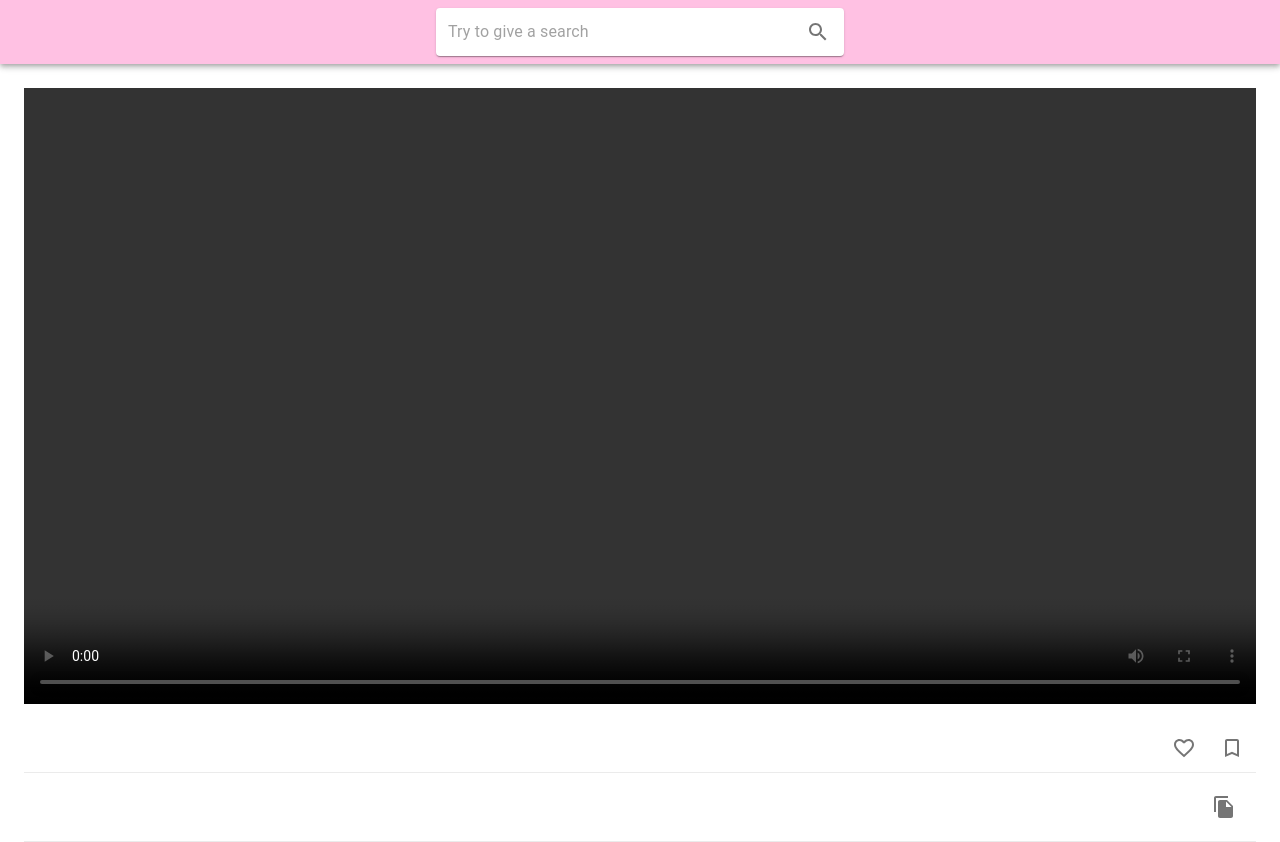
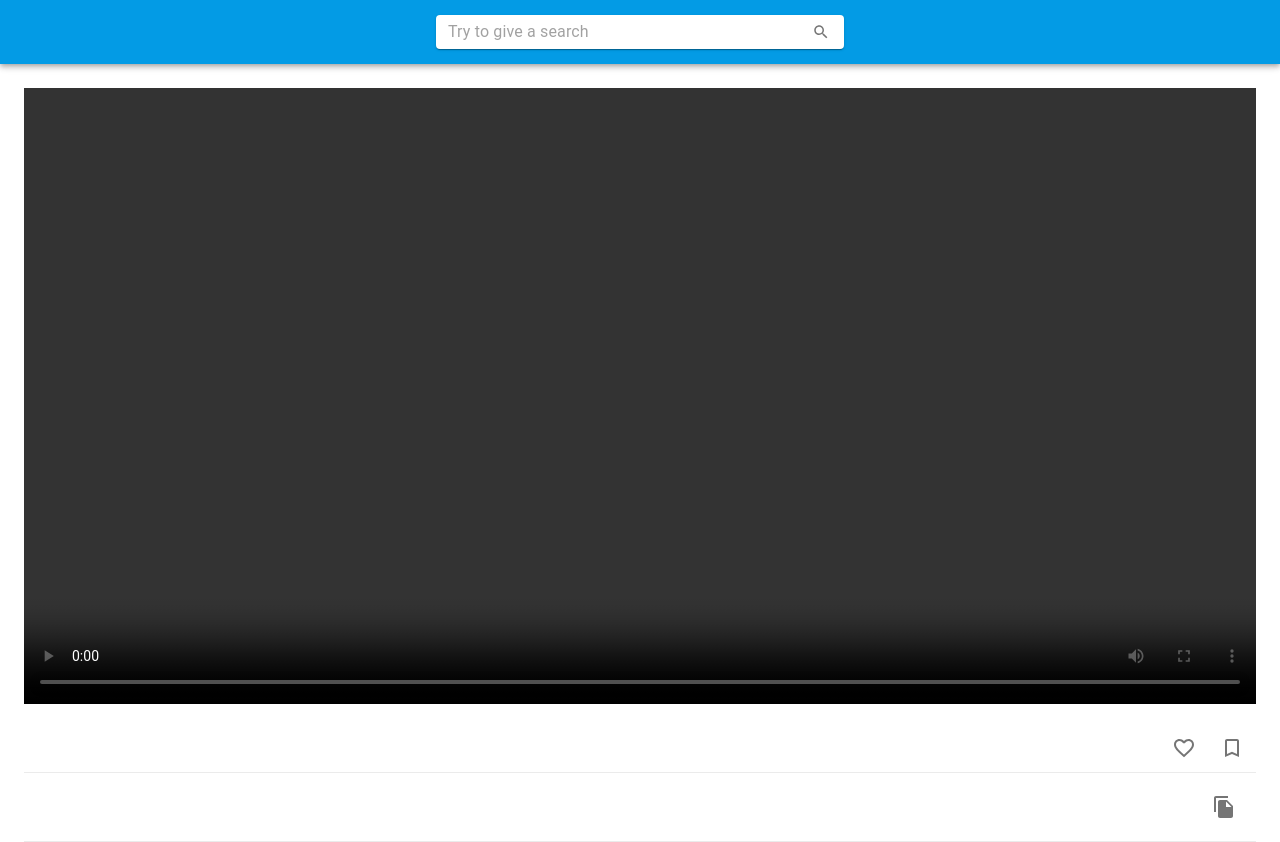
Before and after one commit to chengruixin/file-explorer, a React (Create React App) app in the folder client/: page /video in a window 1280 px wide. Built offline with nearby package versions, Linux system fonts and the light colour scheme.

Commit message:
add styles

```diff
--- a/client/src/App.js
+++ b/client/src/App.js
@@ -20,9 +20,7 @@ function App() {
         <IndexContext>
             <Router>
                 <NavBar setSearchQuery={setSearchQuery} />
-                <main>
-                    <MainRoute />
-                </main>
+                <MainRoute />
             </Router>
         </IndexContext>
     )
--- a/client/src/components/MainRoute.js
+++ b/client/src/components/MainRoute.js
@@ -1,13 +1,24 @@
 import { Route, Switch } from 'react-router-dom'
 import Videos from './Videos'
 import VideoDisplay from './VideoDisplay'
+import { makeStyles } from '@material-ui/core/styles'
+import { colors } from '@material-ui/core'
+
+const useStyles = makeStyles((theme) => ({
+    // root: {
+    //     backgroundColor: colors.,
+    // },
+}))
 
 function MainRoute() {
+    const classes = useStyles()
     return (
-        <Switch>
-            <Route exact path="/" component={Videos} />
-            <Route path="/video" component={VideoDisplay} />
-        </Switch>
+        <main className={classes.root}>
+            <Switch>
+                <Route exact path="/" component={Videos} />
+                <Route path="/video" component={VideoDisplay} />
+            </Switch>
+        </main>
     )
 }
 
--- a/client/src/components/NavBar.js
+++ b/client/src/components/NavBar.js
@@ -1,10 +1,12 @@
-import React, { useEffect } from 'react'
+import React, { useEffect, useState } from 'react'
 import {
     Paper,
     InputBase,
     IconButton,
     AppBar,
     Toolbar,
+    colors,
+    CircularProgress,
 } from '@material-ui/core'
 import { makeStyles } from '@material-ui/core/styles'
 import SearchIcon from '@material-ui/icons/Search'
@@ -14,13 +16,15 @@ import { useHistory, useRouteMatch } from 'react-router'
 
 const useStyles = makeStyles((theme) => ({
     appBar: {
-        backgroundColor: '#ffc1e3',
+        backgroundColor: colors.lightBlue[600],
+        // height: 70
     },
     paperWrapper: {
         padding: '2px 4px',
         display: 'flex',
         alignItems: 'center',
         width: 400,
+        height : 30
     },
     toolBar: {
         display: 'flex',
@@ -52,19 +56,26 @@ function SearchInput() {
     const [_, setQueryData] = useQueryData()
     const history = useHistory()
     const { isExact } = useRouteMatch()
+    const [isSearching, setIsSearching] = useState(false)
     const handleOnSearchClick = async () => {
+        if (isSearching) {
+            return
+        }
+        console.log('triggered')
+        setIsSearching(true)
         const searchValue = document.querySelector('#search').value
 
-        if(!searchValue || searchValue.length === 0) {
-            console.log("stoped");
-            return;
+        if (!searchValue || searchValue.length === 0) {
+            console.log('stoped')
+            return
         }
         const videos = await fetchVideos(searchValue)
         setQueryData(videos)
 
-        if(!isExact) {
-            history.push("/")
+        if (!isExact) {
+            history.push('/')
         }
+        setIsSearching(false)
     }
     return (
         <Paper component="div" className={classes.paperWrapper}>
@@ -73,14 +84,22 @@ function SearchInput() {
                 id="search"
                 placeholder="Try to give a search"
                 inputProps={{ 'aria-label': 'Try to give a search' }}
+                onKeyPressCapture={(e) => {
+                    if (e.code === 'Enter') {
+                        handleOnSearchClick()
+                    }
+                }}
             />
+
             <IconButton
                 type="submit"
                 className={classes.iconButton}
                 aria-label="search"
                 onClick={handleOnSearchClick}
             >
-                <SearchIcon />
+                {isSearching ? <CircularProgress size={18} /> : <SearchIcon style={{ fontSize : 18}} />}
+                {/* <SearchIcon />
+                <CircularProgress size={20} /> */}
             </IconButton>
         </Paper>
     )
--- a/client/src/components/VideoDisplay/index.js
+++ b/client/src/components/VideoDisplay/index.js
@@ -22,10 +22,6 @@ export default function VideoDisplay() {
     const { url, fileName, fileSize, location } = videoInfo
     const history = useHistory()
     const classes = useStyles()
-
-    useEffect(() => {
-        console.log(videoInfo)
-    }, [])
 
     return (
         <Container>
@@ -61,7 +57,7 @@ export default function VideoDisplay() {
                 <Box className={classes.description}>
                     <Typography
                         variant="span"
-                        className={[classes.shallowText, classes.flexGrow]}
+                        className={classes.shallowText + ' ' + classes.flexGrow}
                     >
                         {location}
                     </Typography>
```
